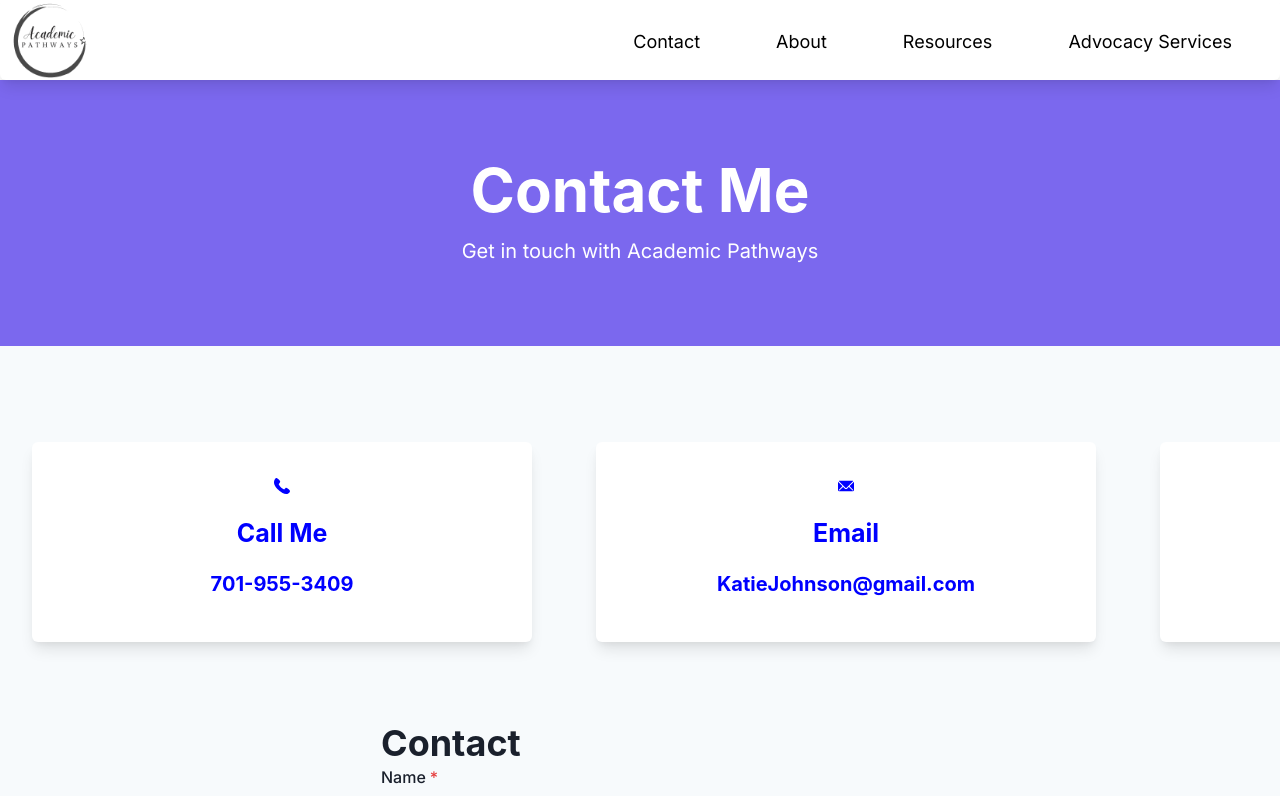
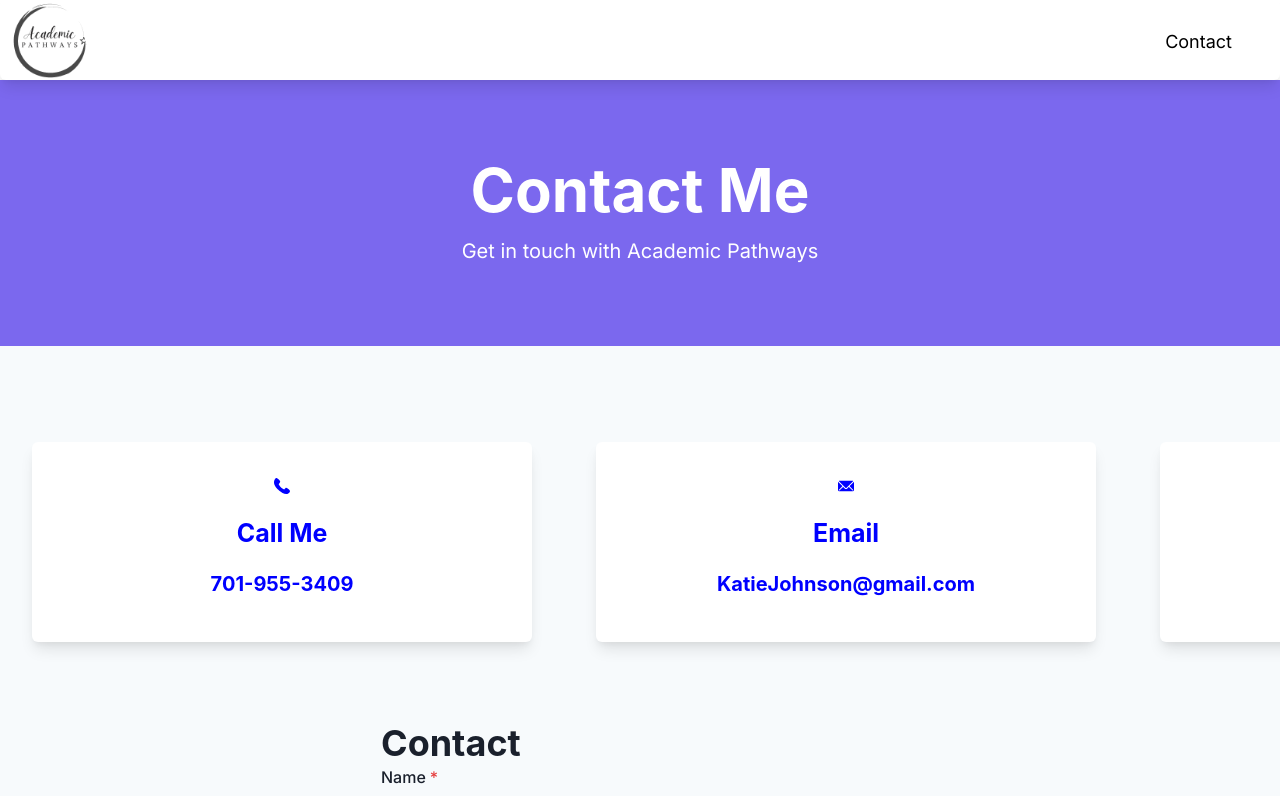
Before and after one commit to quinnjo554/Katie-Johnson, a Next.js app: page /contact in a window 1280 px wide. Shown: the top 796 px of the page. Built offline with nearby package versions, Linux system fonts and the light colour scheme.

Commit message:
removed unfinished pages for now

```diff
--- a/src/constants/navBarList.ts
+++ b/src/constants/navBarList.ts
@@ -1,8 +1,5 @@
 export const content: string[] = [
   "Contact",
-  "About",
-  "Resources",
-  "Advocacy Services",
 ];
 
-export const underLinedColor : string = "gold";
+export const underLinedColor: string = "gold";
```
